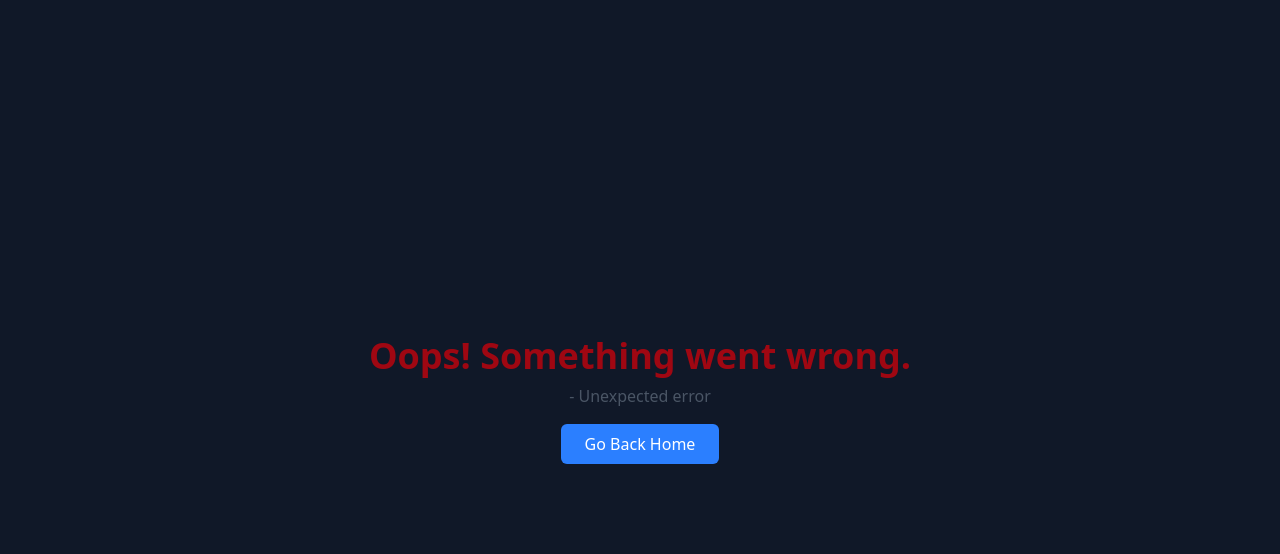
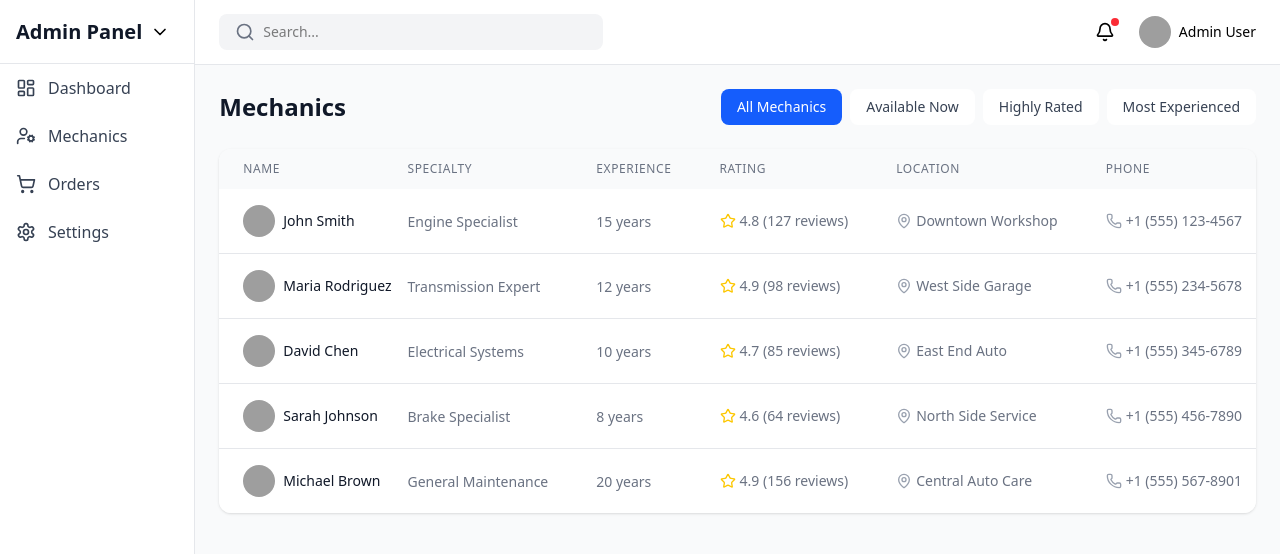
Before and after one commit to akshay07k/AutoFix, a React (Vite) app in the folder Frontend/: page /admin/mechanics in a window 1280 px wide. Shown: the top 554 px of the page. Built offline with nearby package versions, Linux system fonts and the light colour scheme; grey boxes are pictures that could not be loaded.

Commit message:
mechanics list

```diff
--- a/Frontend/src/admin/Admin.tsx
+++ b/Frontend/src/admin/Admin.tsx
@@ -1,8 +1,8 @@
-import { useState } from 'react';
+import React, { useState } from 'react';
 import { Header, SideBar } from '.'
 import { Outlet } from 'react-router-dom';
 
-function Admin() {
+const Admin: React.FC = () => {
   const [isSidebarCollapsed, setIsSidebarCollapsed] = useState(false);
   const [isSidebarOpen, setIsSidebarOpen] = useState(false);
   const [isSearchOpen, setIsSearchOpen] = useState(false);
@@ -37,4 +37,4 @@ function Admin() {
   );
 }
 
-export default Admin;
+export default Admin
--- a/Frontend/src/admin/header/Sidebar.tsx
+++ b/Frontend/src/admin/header/Sidebar.tsx
@@ -1,7 +1,7 @@
 import React from 'react'
 import {
     LayoutDashboard,
-    Users,
+    UserCog,
     ShoppingCart,
     Settings,
     ChevronDown,
@@ -52,7 +52,7 @@ const SideBar: React.FC<SidebarProps> = ({isSidebarCollapsed, isSidebarOpen, set
             <nav className="flex-1 overflow-y-auto">
             {[
                 { icon: LayoutDashboard, label: 'Dashboard' },
-                { icon: Users, label: 'Users' },
+                { icon: UserCog, label: 'Mechanics' },
                 { icon: ShoppingCart, label: 'Orders' },
                 { icon: Settings, label: 'Settings' },
             ].map((item, index) => (
--- a/Frontend/src/admin/index.ts
+++ b/Frontend/src/admin/index.ts
@@ -2,10 +2,12 @@ import Header from './header/Header';
 import SideBar from './header/Sidebar';
 import Admin from './Admin';
 import Dashboard from './pages/Dashboard';
+import Mechanics from './pages/Mechanics';
 
 export {
     Header,
     SideBar,
     Admin,
-    Dashboard
+    Dashboard,
+    Mechanics
 }
--- /dev/null
+++ b/Frontend/src/admin/pages/Mechanics.tsx
@@ -0,0 +1,204 @@
+import React, { useState } from 'react'
+import { MapPin, Phone, Star } from 'lucide-react'
+
+const AdminMechanics: React.FC = () => {
+    const [selectedFilter, setSelectedFilter] = useState('all');
+
+    const filteredMechanics = mechanics.filter(mechanic => {
+        switch (selectedFilter) {
+            case 'available':
+                return mechanic.availability === 'Available';
+            case 'highly-rated':
+                return mechanic.rating >= 4.8;
+            case 'experienced':
+                return parseInt(mechanic.experience) >= 15;
+            default:
+                return true;
+        }
+    });
+
+    return (
+        <div className="flex-1 overflow-y-auto p-4 lg:p-6">
+            {/* Header and Filters */}
+            <div className="mb-6">
+                <div className="flex flex-col sm:flex-row sm:items-center sm:justify-between">
+                    <h1 className="text-2xl font-bold text-gray-900 mb-4 sm:mb-0">Mechanics</h1>
+                    <div className="flex items-center space-x-2 overflow-x-auto pb-2 sm:pb-0">
+                        {filters.map(filter => (
+                            <button
+                                key={filter.id}
+                                onClick={() => setSelectedFilter(filter.id)}
+                                className={`px-4 py-2 rounded-lg text-sm font-medium whitespace-nowrap
+                                    ${selectedFilter === filter.id
+                                        ? 'bg-blue-600 text-white'
+                                        : 'bg-white text-gray-700 hover:bg-gray-100'}`}
+                            >
+                                {filter.label}
+                            </button>
+                        ))}
+                    </div>
+                </div>
+            </div>
+
+            {/* Mechanics Table */}
+            <div className="bg-white rounded-xl shadow-sm overflow-hidden">
+                <div className="overflow-x-auto">
+                    <table className="min-w-full">
+                        <thead className="bg-gray-50">
+                            <tr>
+                                <th className="px-6 py-3 text-left text-xs font-medium text-gray-500 uppercase tracking-wider">
+                                    Name
+                                </th>
+                                <th className="px-6 py-3 text-left text-xs font-medium text-gray-500 uppercase tracking-wider">
+                                    Specialty
+                                </th>
+                                <th className="px-6 py-3 text-left text-xs font-medium text-gray-500 uppercase tracking-wider">
+                                    Experience
+                                </th>
+                                <th className="px-6 py-3 text-left text-xs font-medium text-gray-500 uppercase tracking-wider">
+                                    Rating
+                                </th>
+                                <th className="px-6 py-3 text-left text-xs font-medium text-gray-500 uppercase tracking-wider">
+                                    Location
+                                </th>
+                                <th className="px-6 py-3 text-left text-xs font-medium text-gray-500 uppercase tracking-wider">
+                                    Phone
+                                </th>
+                                <th className="px-6 py-3 text-left text-xs font-medium text-gray-500 uppercase tracking-wider">
+                                    Status
+                                </th>
+                            </tr>
+                        </thead>
+                        <tbody className="bg-white divide-y divide-gray-200">
+                            {filteredMechanics.map(mechanic => (
+                                <tr key={mechanic.id}>
+                                    <td className="px-6 py-4 whitespace-nowrap">
+                                        <div className="flex items-center">
+                                            <img
+                                                src={mechanic.image}
+                                                alt={mechanic.name}
+                                                className="h-8 w-8 rounded-full object-cover mr-2"
+                                            />
+                                            <span className="text-sm font-medium text-gray-900">{mechanic.name}</span>
+                                        </div>
+                                    </td>
+                                    <td className="px-6 py-4 whitespace-nowrap">
+                                        <span className="text-sm text-gray-500">{mechanic.specialty}</span>
+                                    </td>
+                                    <td className="px-6 py-4 whitespace-nowrap">
+                                        <span className="text-sm text-gray-500">{mechanic.experience}</span>
+                                    </td>
+                                    <td className="px-6 py-4 whitespace-nowrap">
+                                        <div className="flex items-center">
+                                            <Star className="h-4 w-4 text-yellow-400 mr-1" />
+                                            <span className="text-sm text-gray-500">
+                                                {mechanic.rating} ({mechanic.reviews} reviews)
+                                            </span>
+                                        </div>
+                                    </td>
+                                    <td className="px-6 py-4 whitespace-nowrap">
+                                        <div className="flex items-center">
+                                            <MapPin className="h-4 w-4 text-gray-400 mr-1" />
+                                            <span className="text-sm text-gray-500">{mechanic.location}</span>
+                                        </div>
+                                    </td>
+                                    <td className="px-6 py-4 whitespace-nowrap">
+                                        <div className="flex items-center">
+                                            <Phone className="h-4 w-4 text-gray-400 mr-1" />
+                                            <span className="text-sm text-gray-500">{mechanic.phone}</span>
+                                        </div>
+                                    </td>
+                                    <td className="px-6 py-4 whitespace-nowrap">
+                                        <span className={`
+                                            px-2 py-1 rounded-full text-xs font-medium
+                                            ${mechanic.availability === 'Available'
+                                                ? 'bg-green-100 text-green-800'
+                                                : mechanic.availability === 'Busy'
+                                                ? 'bg-yellow-100 text-yellow-800'
+                                                : 'bg-red-100 text-red-800'
+                                            }
+                                        `}>
+                                            {mechanic.availability}
+                                        </span>
+                                    </td>
+                                </tr>
+                            ))}
+                        </tbody>
+                    </table>
+                </div>
+            </div>
+        </div>
+    )
+}
+
+export default AdminMechanics
+
+const mechanics = [
+    {
+    id: 1,
+    name: 'John Smith',
+    specialty: 'Engine Specialist',
+    experience: '15 years',
+    rating: 4.8,
+    reviews: 127,
+    location: 'Downtown Workshop',
+    availability: 'Available',
+    phone: '+1 (555) 123-4567',
+    image: 'https://images.unsplash.com/photo-1560250097-0b93528c311a?ixlib=rb-1.2.1&auto=format&fit=crop&w=256&h=256&q=80'
+    },
+    {
+    id: 2,
+    name: 'Maria Rodriguez',
+    specialty: 'Transmission Expert',
+    experience: '12 years',
+    rating: 4.9,
+    reviews: 98,
+    location: 'West Side Garage',
+    availability: 'Busy',
+    phone: '+1 (555) 234-5678',
+    image: 'https://images.unsplash.com/photo-1573497019940-1c28c88b4f3e?ixlib=rb-1.2.1&auto=format&fit=crop&w=256&h=256&q=80'
+    },
+    {
+    id: 3,
+    name: 'David Chen',
+    specialty: 'Electrical Systems',
+    experience: '10 years',
+    rating: 4.7,
+    reviews: 85,
+    location: 'East End Auto',
+    availability: 'Left',
+    phone: '+1 (555) 345-6789',
+    image: 'https://images.unsplash.com/photo-1472099645785-5658abf4ff4e?ixlib=rb-1.2.1&auto=format&fit=crop&w=256&h=256&q=80'
+    },
+    {
+    id: 4,
+    name: 'Sarah Johnson',
+    specialty: 'Brake Specialist',
+    experience: '8 years',
+    rating: 4.6,
+    reviews: 64,
+    location: 'North Side Service',
+    availability: 'Available',
+    phone: '+1 (555) 456-7890',
+    image: 'https://images.unsplash.com/photo-1580489944761-15a19d654956?ixlib=rb-1.2.1&auto=format&fit=crop&w=256&h=256&q=80'
+    },
+    {
+    id: 5,
+    name: 'Michael Brown',
+    specialty: 'General Maintenance',
+    experience: '20 years',
+    rating: 4.9,
+    reviews: 156,
+    location: 'Central Auto Care',
+    availability: 'Busy',
+    phone: '+1 (555) 567-8901',
+    image: 'https://images.unsplash.com/photo-1507003211169-0a1dd7228f2d?ixlib=rb-1.2.1&auto=format&fit=crop&w=256&h=256&q=80'
+    }
+];
+
+const filters = [
+    { id: 'all', label: 'All Mechanics' },
+    { id: 'available', label: 'Available Now' },
+    { id: 'highly-rated', label: 'Highly Rated' },
+    { id: 'experienced', label: 'Most Experienced' }
+];
--- a/Frontend/src/routes/routes.tsx
+++ b/Frontend/src/routes/routes.tsx
@@ -2,7 +2,7 @@ import { createBrowserRouter, Navigate } from "react-router-dom";
 import App from "../App";
 import { Home } from "../components";
 import ErrorPage from "../pages/ErrorPage";
-import { Admin, Dashboard } from "../admin";
+import { Admin, Dashboard, Mechanics } from "../admin";
 
 export const router = createBrowserRouter([
     {
@@ -30,8 +30,8 @@ export const router = createBrowserRouter([
                 element: <Dashboard />
             },
             {
-                path: "x",
-                element: <Home />
+                path: "mechanics",
+                element: <Mechanics />
             }
         ]
     },
```
